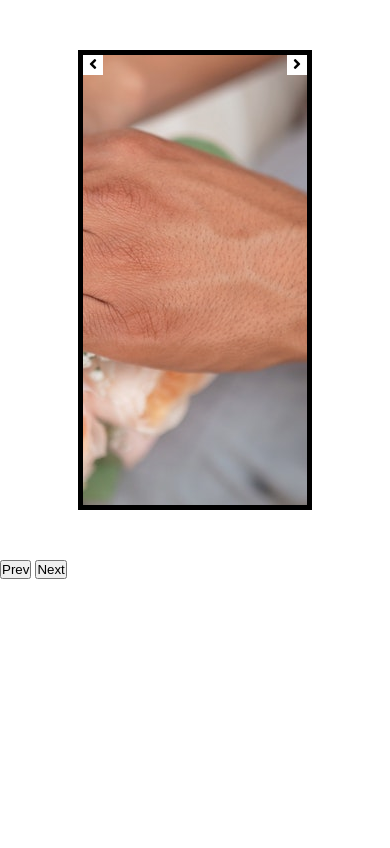
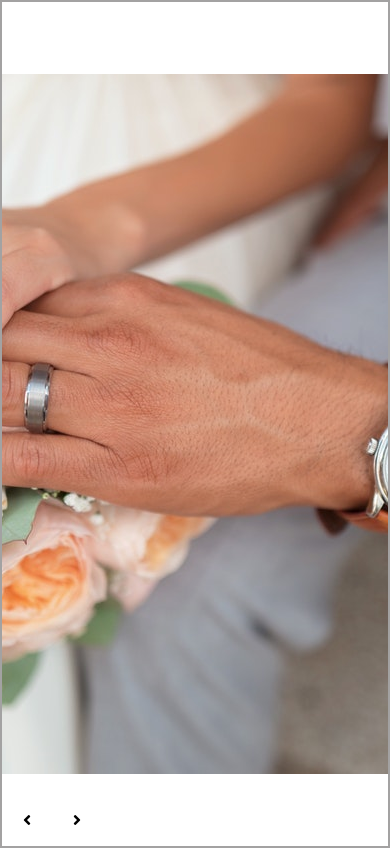
Before and after one commit to abidbagusk/image-slider, a plain HTML site: page index.html in a window 390 px wide. Drawn offline with Linux system fonts and the light colour scheme.

Commit message:
add media query

```diff
--- a/index.html
+++ b/index.html
@@ -26,8 +26,6 @@
             <img src="img/1.jfif" alt="" id="firstClone">
         </div>
     </div>
-    <button id="prevBtn">Prev</button>
-    <button id="nextBtn">Next</button>
 
     <script src="js/main.js"></script>
 </body>
--- a/scss/style.scss
+++ b/scss/style.scss
@@ -4,31 +4,44 @@ img {
     width: 100%;
     object-fit: none;
     object-position: center;
+
+    @media screen and (max-width: 760px) {
+        height: 100vh;
+    }
 }
 
 .carousel-container {
     width: 60%;
-    margin: 50px auto;
-    border: 5px solid black;
+    margin: 80px auto;
+    border: 2px solid rgb(163, 162, 162);
     overflow: hidden;
     position: relative;
+
+    @media screen and (max-width: 760px) {
+        width: 100%;
+        margin: 0;
+    }
 
     .carousel-slide {
         display: flex;
         width: 100%;
         height: 450px;
+
+        @media screen and (max-width: 760px) {
+            height: 100vh;
+        }
     }
 
     #prevBtn {
         cursor: pointer;
         z-index: 99;
         position: absolute;
-        top: 0;
+        bottom: 0;
         left: 0;
-        width: 20px;
-        height: 20px;
+        width: 50px;
+        height: 50px;
         background: white;
-        line-height: 20px;
+        line-height: 50px;
         text-align: center;
     }
 
@@ -36,12 +49,12 @@ img {
         cursor: pointer;
         z-index: 99;
         position: absolute;
-        top: 0;
-        right: 0;
-        width: 20px;
-        height: 20px;
+        bottom: 0;
+        left: 50px;
+        width: 50px;
+        height: 50px;
         background: white;
-        line-height: 20px;
+        line-height: 50px;
         text-align: center;
     }
 }
```
Also changed, not shown: css/style.css, 1 other file.
